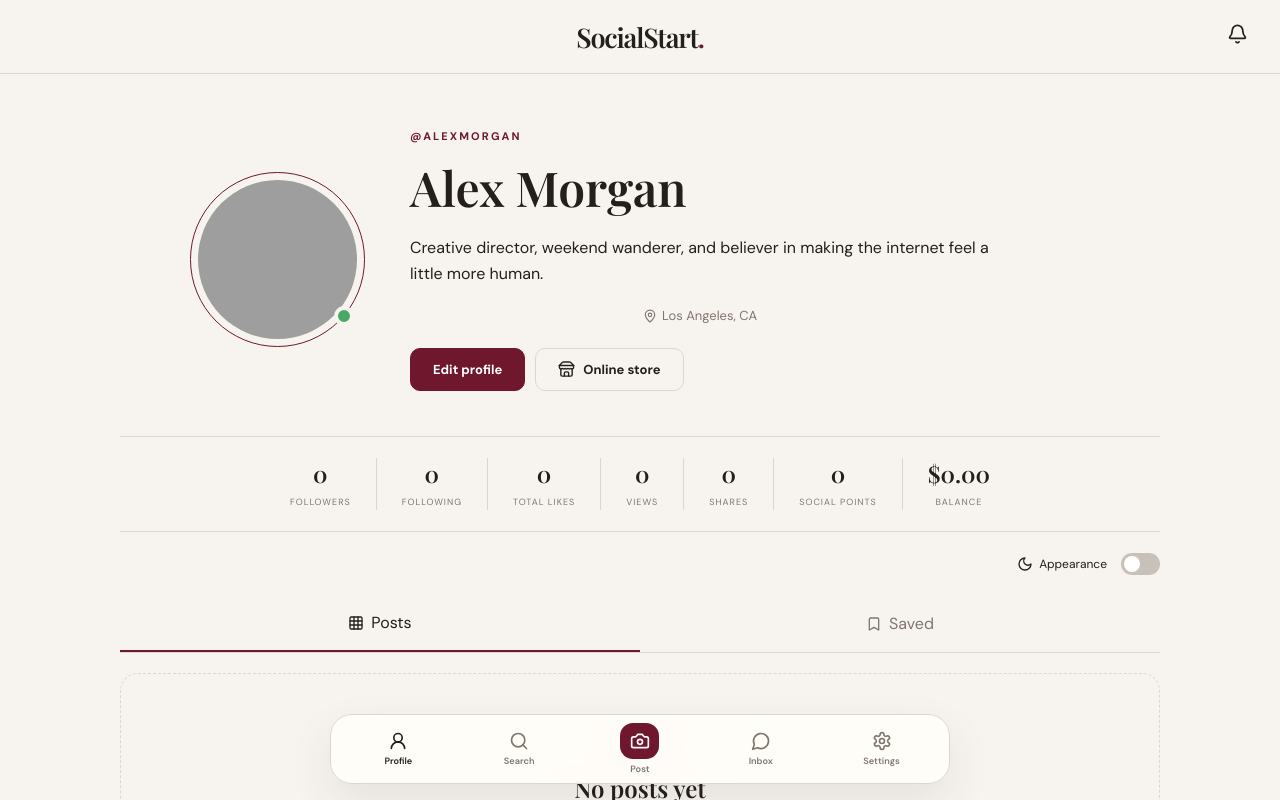
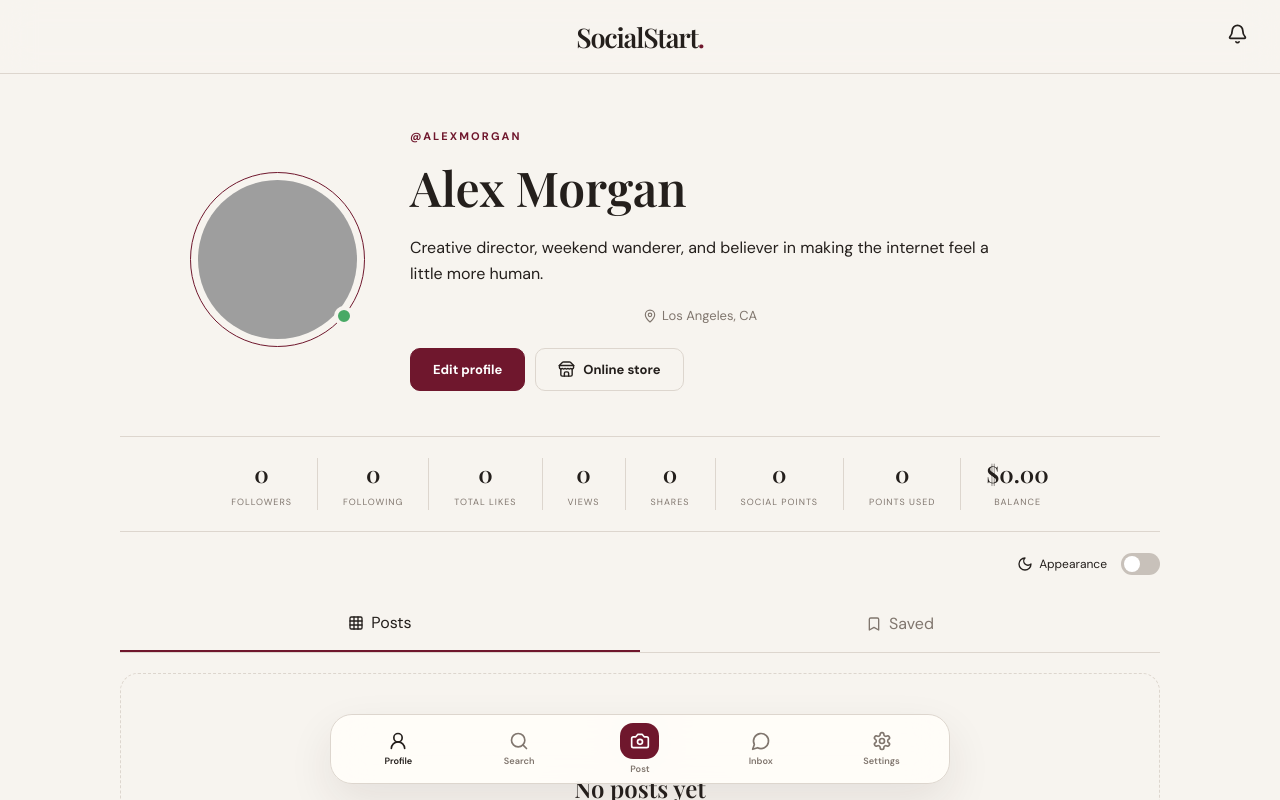
Before and after one commit to hayesril335-coder/socialstart, a React (Vite) app in the folder client/: page /profile in a window 1280 px wide. Shown: the top 800 px of the page. Built offline with nearby package versions, Linux system fonts and the light colour scheme; grey boxes are pictures that could not be loaded; a web font is replaced by a local one.

Commit message:
Add fullscreen stories and points used tracking

```diff
--- a/client/src/context/AppContext.tsx
+++ b/client/src/context/AppContext.tsx
@@ -3,7 +3,7 @@ import type { Post } from '../types'
 
 export type CartItem = { id:string; title:string; price:number; image:string; quantity:number }
 type AppState = {
-  dark:boolean; setDark:(v:boolean)=>void; unread:number; points:number; earnPoint:()=>void; creatorPoints:Record<string,number>; donatePoints:(username:string,amount:number)=>boolean; balance:number;
+  dark:boolean; setDark:(v:boolean)=>void; unread:number; points:number; pointsUsed:number; earnPoint:()=>void; creatorPoints:Record<string,number>; donatePoints:(username:string,amount:number)=>boolean; balance:number;
   cart:CartItem[]; addToCart:(item:Omit<CartItem,'quantity'>,quantity?:number)=>void; updateCartQuantity:(id:string,quantity:number)=>void; clearCart:()=>void;
   userPosts:Post[]; addUserPost:(post:{title:string;image:string;mediaType?:'image'|'video'})=>void;
   savedPosts:Post[]; toggleSavedPost:(post:Post)=>void; isPostSaved:(id:string)=>boolean;
@@ -28,6 +28,7 @@ export function AppProvider({children}:{children:ReactNode}) {
   const [creatorPoints,setCreatorPoints]=useState<Record<string,number>>(()=>read('socialstart-creator-points',{}))
   const [lockedPosts,setLockedPosts]=useState<Record<string,number>>(()=>read('socialstart-locked-posts',{}))
   const [purchasedPostIds,setPurchasedPostIds]=useState<string[]>(()=>read('socialstart-purchased-posts',[]))
+  const [pointsUsed,setPointsUsed]=useState(()=>read('socialstart-points-used',0))
   const setDark=(value:boolean)=>{setDarkState(value);localStorage.setItem('socialstart-theme',value?'dark':'light')}
   useEffect(()=>{document.documentElement.dataset.theme=dark?'dark':'light'},[dark])
   useEffect(()=>persist('socialstart-cart',cart),[cart])
@@ -40,6 +41,7 @@ export function AppProvider({children}:{children:ReactNode}) {
   useEffect(()=>persist('socialstart-creator-points',creatorPoints),[creatorPoints])
   useEffect(()=>persist('socialstart-locked-posts',lockedPosts),[lockedPosts])
   useEffect(()=>persist('socialstart-purchased-posts',purchasedPostIds),[purchasedPostIds])
+  useEffect(()=>persist('socialstart-points-used',pointsUsed),[pointsUsed])
 
   const addToCart=(item:Omit<CartItem,'quantity'>,quantity=1)=>setCart(current=>current.some(x=>x.id===item.id)?current.map(x=>x.id===item.id?{...x,quantity:Math.min(99,x.quantity+quantity)}:x):[...current,{...item,quantity}])
   const updateCartQuantity=(id:string,quantity:number)=>setCart(current=>quantity<=0?current.filter(x=>x.id!==id):current.map(x=>x.id===id?{...x,quantity:Math.min(99,quantity)}:x))
@@ -51,10 +53,10 @@ export function AppProvider({children}:{children:ReactNode}) {
   const toggleFollow=(username:string)=>setFollowingUsernames(current=>current.includes(username)?current.filter(x=>x!==username):[...current,username])
   const viewPost=(id:string)=>setUserPosts(current=>current.map(post=>post.id===id?{...post,views:String(Number(post.views)+1)}:post))
   const recordShare=()=>setShareCount(current=>current+1)
-  const donatePoints=(username:string,amount:number)=>{if(!Number.isInteger(amount)||amount<1||amount>points)return false;setPoints(current=>current-amount);setCreatorPoints(current=>({...current,[username]:(current[username]||0)+amount}));return true}
+  const donatePoints=(username:string,amount:number)=>{if(!Number.isInteger(amount)||amount<1||amount>points)return false;setPoints(current=>current-amount);setPointsUsed(current=>current+amount);setCreatorPoints(current=>({...current,[username]:(current[username]||0)+amount}));return true}
   const setPostPrice=(id:string,price:number)=>setLockedPosts(current=>({...current,[id]:price}))
   const unlockPost=(id:string)=>setLockedPosts(current=>{const next={...current};delete next[id];return next})
   const purchasePost=(id:string)=>setPurchasedPostIds(current=>current.includes(id)?current:[...current,id])
-  return <Context.Provider value={{dark,setDark,unread:0,points,earnPoint:()=>setPoints(current=>current+1),creatorPoints,donatePoints,balance:0,cart,addToCart,updateCartQuantity,clearCart:()=>setCart([]),userPosts,addUserPost,savedPosts,toggleSavedPost,isPostSaved:id=>savedPosts.some(x=>x.id===id),likedPostIds,togglePostLike,followingUsernames,toggleFollow,viewPost,shareCount,recordShare,lockedPosts,setPostPrice,unlockPost,purchasedPostIds,purchasePost}}>{children}</Context.Provider>
+  return <Context.Provider value={{dark,setDark,unread:0,points,pointsUsed,earnPoint:()=>setPoints(current=>current+1),creatorPoints,donatePoints,balance:0,cart,addToCart,updateCartQuantity,clearCart:()=>setCart([]),userPosts,addUserPost,savedPosts,toggleSavedPost,isPostSaved:id=>savedPosts.some(x=>x.id===id),likedPostIds,togglePostLike,followingUsernames,toggleFollow,viewPost,shareCount,recordShare,lockedPosts,setPostPrice,unlockPost,purchasedPostIds,purchasePost}}>{children}</Context.Provider>
 }
 export const useApp=()=>{const value=useContext(Context);if(!value)throw new Error('AppProvider missing');return value}
--- /dev/null
+++ b/client/src/pages/posts/StoryPage.tsx
@@ -0,0 +1,7 @@
+import { X } from 'lucide-react'
+import { useNavigate, useParams } from 'react-router-dom'
+import { profiles, stories } from '../../utils/mockData'
+export function StoryPage(){
+ const {username}=useParams(),navigate=useNavigate(),profile=profiles.find(item=>item.username===username)||profiles[0],story=stories.find(item=>item.username===username)||stories[0]
+ return <div className="story-viewer"><button onClick={()=>navigate(-1)} aria-label="Close story"><X/></button><div className="story-progress"><i/></div><header><img src={profile.avatar}/><div><b>{profile.name}</b><span>@{profile.username} · Story</span></div></header><img className="story-media" src={story.image}/><p>{story.caption}</p></div>
+}
--- a/client/src/pages/profile/ProfilePage.tsx
+++ b/client/src/pages/profile/ProfilePage.tsx
@@ -14,7 +14,7 @@ export function ProfilePage(){
  const profile=own
   ? {name:savedProfile.name||'Alex Morgan',user:savedProfile.username||'alexmorgan',avatar:savedProfile.avatar||'https://images.unsplash.com/photo-1529139574466-a303027c1d8b?w=300&auto=format&fit=crop',bio:savedProfile.bio||'Creative director, weekend wanderer, and believer in making the internet feel a little more human.',location:savedProfile.location||'Los Angeles, CA'}
   : {name:foundProfile.name,user:foundProfile.username,avatar:foundProfile.avatar,bio:foundProfile.bio,location:foundProfile.location}
- const {dark,setDark,balance,points,creatorPoints,userPosts,savedPosts,likedPostIds,followingUsernames,toggleFollow,shareCount}=useApp()
+ const {dark,setDark,balance,points,pointsUsed,creatorPoints,userPosts,savedPosts,likedPostIds,followingUsernames,toggleFollow,shareCount}=useApp()
  const [tab,setTab]=useState('Posts')
  const totalLikes=userPosts.reduce((total,post)=>total+post.likes+(likedPostIds.includes(post.id)?1:0),0)
  const totalViews=userPosts.reduce((total,post)=>total+Number(post.views),0)
@@ -24,7 +24,7 @@ export function ProfilePage(){
 
  return <div className="profile-page">
   <section className="profile-hero"><Link to={`/profile/${profile.user}/story`} className="avatar-ring" aria-label={`View ${profile.name}'s story`}><img src={profile.avatar}/><i/></Link><div className="profile-main"><p className="eyebrow">@{profile.user}</p><h1>{profile.name}</h1><p className="bio">{profile.bio}</p><p className="location"><MapPin/> {profile.location}</p><div className="profile-buttons">{own?<><Link to="/settings/profile" className="primary-btn">Edit profile</Link><Link to={`/store/${profile.user}/manage`} className="secondary-btn"><Store/> Online store</Link></>:<><button onClick={()=>toggleFollow(profile.user)} className="primary-btn">{followingUsernames.includes(profile.user)?'Following':'Follow'}</button><Link to="/inbox/1" className="secondary-btn">Message</Link><Link to={`/store/${profile.user}`} className="secondary-btn"><Store/> Online store</Link></>}</div></div></section>
-  <section className="stat-strip"><div><b>{stats[0]}</b><span>Followers</span></div><div><b>{stats[1]}</b><span>Following</span></div><div><b>{stats[2]}</b><span>Total likes</span></div><div><b>{stats[3]}</b><span>Views</span></div>{own&&<><div><b>{shareCount}</b><span>Shares</span></div><div><b>{points}</b><span>Social points</span></div><div><b>${balance.toFixed(2)}</b><span>Balance</span></div></>}</section>
+  <section className="stat-strip"><div><b>{stats[0]}</b><span>Followers</span></div><div><b>{stats[1]}</b><span>Following</span></div><div><b>{stats[2]}</b><span>Total likes</span></div><div><b>{stats[3]}</b><span>Views</span></div>{own&&<><div><b>{shareCount}</b><span>Shares</span></div><div><b>{points}</b><span>Social points</span></div><div><b>{pointsUsed}</b><span>Points used</span></div><div><b>${balance.toFixed(2)}</b><span>Balance</span></div></>}</section>
   {!own&&<div className="creator-point-total"><b>{creatorPoints[profile.user]||0}</b><span> Social Points received</span></div>}
   {livePost&&<section className="profile-live"><p className="eyebrow">STREAMING LIVE NOW</p><PostCard post={livePost}/></section>}
   {own&&<div className="theme-line"><span><Moon/> Appearance</span><button className={dark?'switch on':'switch'} onClick={()=>setDark(!dark)}><i/></button></div>}
--- a/client/src/routes/AppRoutes.tsx
+++ b/client/src/routes/AppRoutes.tsx
@@ -5,6 +5,7 @@ import { CreateHubPage, EarnPointsPage, MediaCreatePage, OneForOnePage } from '.
 import { ConversationPage, InboxPage } from '../pages/inbox/InboxPages'
 import { LivePage, NotificationsPage } from '../pages/MiscPages'
 import { PostDetailsPage } from '../pages/posts/PostDetailsPage'
+import { StoryPage } from '../pages/posts/StoryPage'
 import { ProfilePage } from '../pages/profile/ProfilePage'
 import { SearchPage } from '../pages/search/SearchPage'
 import { SettingsDetailPage, SettingsPage } from '../pages/settings/SettingsPages'
@@ -12,7 +13,7 @@ import { CheckoutPage, ManageStorePage, ProductDetailsPage, StorePage } from '..
 export function AppRoutes(){return <Routes>
  <Route path="/login" element={<AuthPage/>}/><Route path="/signup" element={<AuthPage signup/>}/><Route path="/auth/google/callback" element={<Navigate to="/search"/>}/>
  <Route path="/" element={<Navigate to="/login"/>}/>
- <Route element={<MainAppLayout/>}><Route path="/search" element={<SearchPage/>}/><Route path="/post/:postId" element={<PostDetailsPage/>}/><Route path="/profile" element={<ProfilePage/>}/><Route path="/profile/:username" element={<ProfilePage/>}/><Route path="/profile/:username/story" element={<PostDetailsPage/>}/>
+ <Route element={<MainAppLayout/>}><Route path="/search" element={<SearchPage/>}/><Route path="/post/:postId" element={<PostDetailsPage/>}/><Route path="/profile" element={<ProfilePage/>}/><Route path="/profile/:username" element={<ProfilePage/>}/><Route path="/profile/:username/story" element={<StoryPage/>}/>
  <Route path="/create" element={<CreateHubPage/>}/>{['photo','video','story','post'].map(x=><Route key={x} path={`/create/${x}`} element={<MediaCreatePage/>}/>)}
  <Route path="/create/one-for-one" element={<OneForOnePage/>}/><Route path="/create/one-for-one/upload" element={<MediaCreatePage/>}/><Route path="/create/one-for-one/earn" element={<EarnPointsPage/>}/><Route path="/create/live" element={<LivePage/>}/>
  <Route path="/inbox" element={<InboxPage/>}/><Route path="/inbox/:conversationId" element={<ConversationPage/>}/><Route path="/settings" element={<SettingsPage/>}/>{['profile','account','billing','address','security'].map(x=><Route key={x} path={`/settings/${x}`} element={<SettingsDetailPage type={x[0].toUpperCase()+x.slice(1)}/>}/>)}
```
Also changed, not shown: client/src/styles/fixes.css (+12 -0 lines), client/src/utils/mockData.ts (+8 -0 lines).
